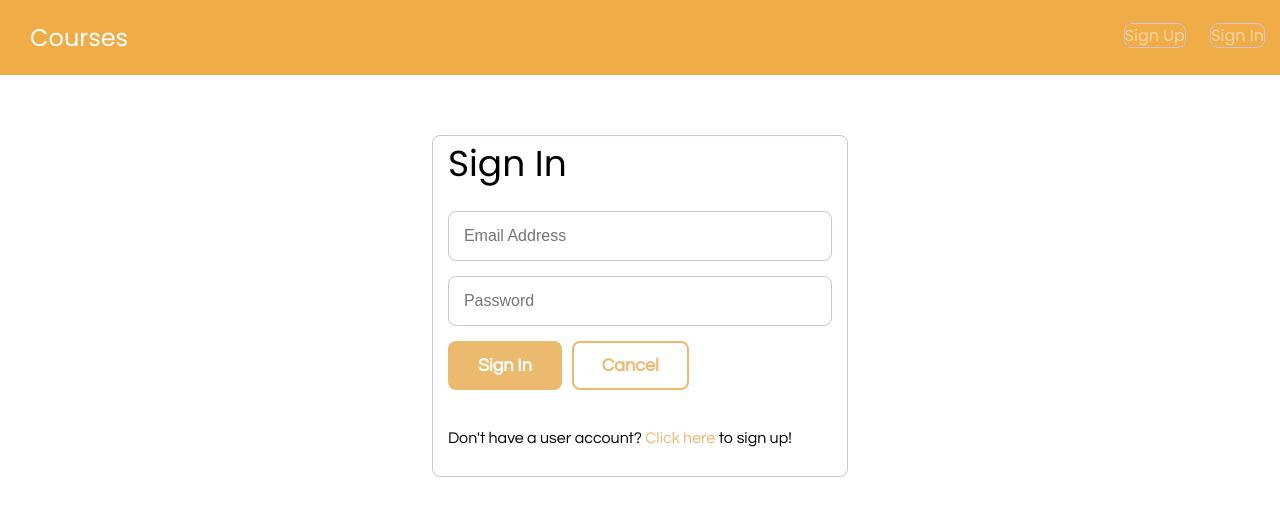
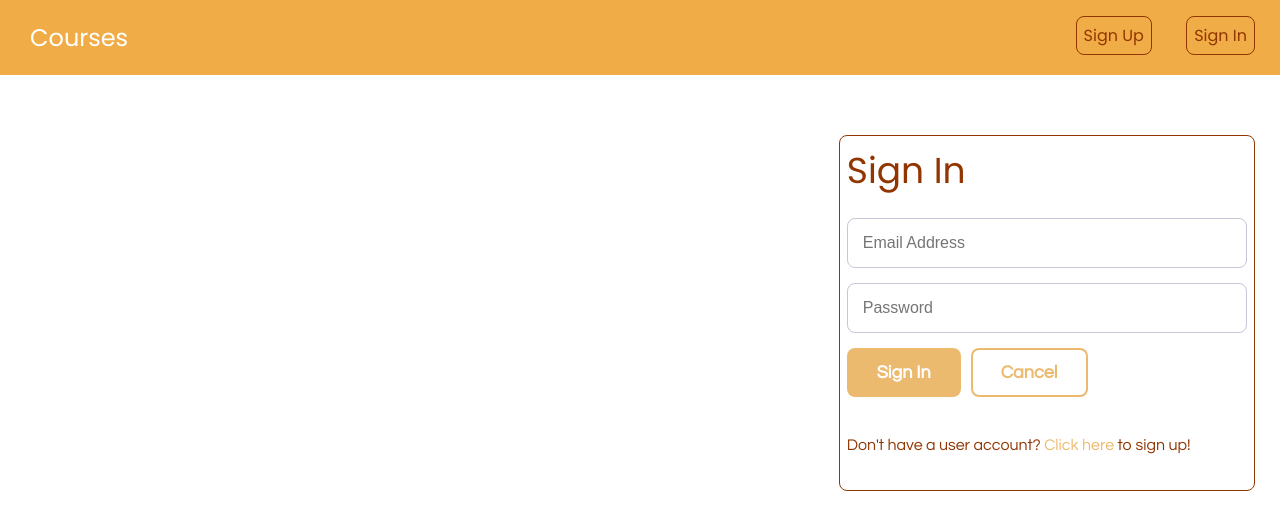
Before and after one commit to christine927t/rest-api-react-express, a React (Create React App) app in the folder client/: page /signin in a window 1280 px wide. Shown: the top 530 px of the page. Built offline with nearby package versions, Linux system fonts and the light colour scheme.

Commit message:
border and link color changes on nav links

```diff
--- a/client/src/styles/global.css
+++ b/client/src/styles/global.css
@@ -246,7 +246,7 @@ body {
 }
 /* line 37, ../sass/global.sass */
 .header nav a {
-  color: rgba(255, 255, 255, 0.5);
+  color: #923601;
   margin-left: 20px;
 }
 /* line 40, ../sass/global.sass */
@@ -584,9 +584,11 @@ p {
 .signin,
 .signup {
   margin-top: 60px;
-  border: 1px solid #ccc4d8;
+  padding: 7px;
+  border: 1px solid #923601;
   border-radius: 8px;
-
+  margin-right: 10px;
+  color:#923601
 }
 
 /* line 468, ../sass/global.sass */
```
Also changed, not shown: 1 other file (tests, documents, lock files or other folders).
